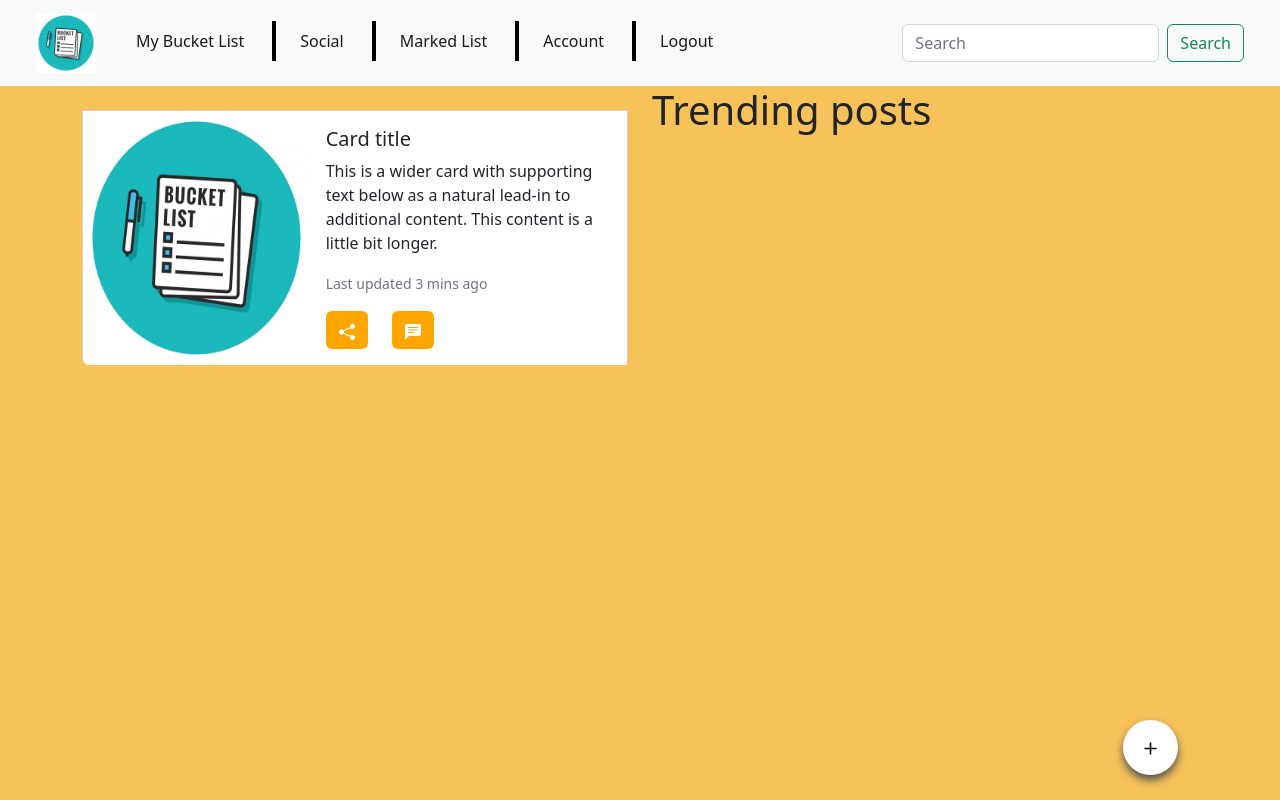
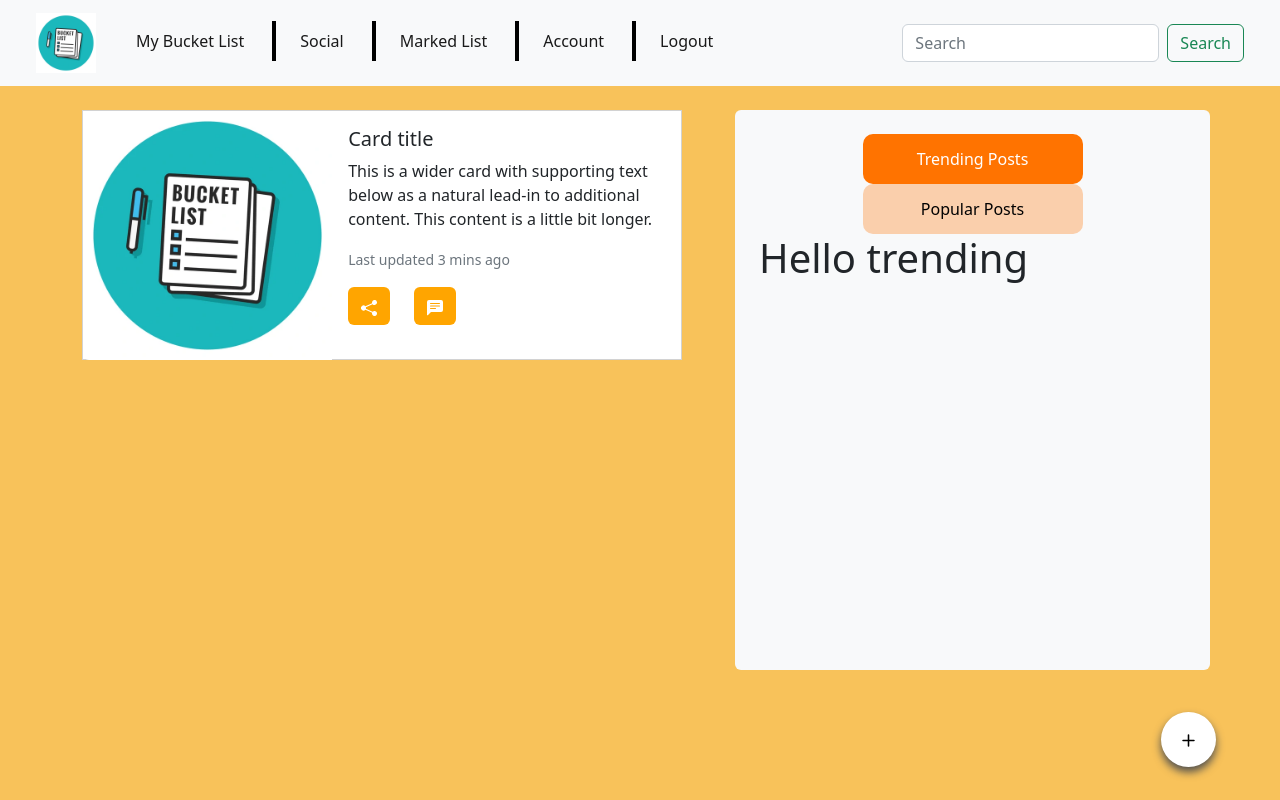
Before and after one commit to Tahirunity786/Reesha, a Django app: page /core/public in a window 1280 px wide. Run offline with Django 5.2, Linux system fonts and the light colour scheme; some libraries are stand-ins or nearby versions.

Commit message:
Updated 3/3/2024 9:41 PM

```diff
--- a/core/models.py
+++ b/core/models.py
@@ -63,7 +63,8 @@ class SocialPost(models.Model):
     image_a = models.ImageField(upload_to="social/post", default=None, null=True)
     image_b = models.ImageField(upload_to="social/post", default=None, null=True)
     date_created = models.DateTimeField(default=timezone.now)  # Provide a default value
-
+    is_trending = models.BooleanField(default=False)
+    is_popular = models.BooleanField(default=False)
     def save(self, *args, **kwargs):
         if not self.pk:
             self.date_created = timezone.now()
--- a/core/static/css/style.css
+++ b/core/static/css/style.css
@@ -464,3 +464,23 @@ input#s-input {
     border-radius: 50%;
     padding-top: 6px;
 }
+#showTrendingBtn,
+#showPopularBtn {
+    background-color: rgb(250, 207, 172);
+    color: rgb(2, 2, 2);
+    outline: none;
+    border: none;
+    width: 220px;
+    border-radius: 10px;
+    height: 50px;
+    transition: background-color 0.3s, color 0.3s; /* Smooth transition for background color and text color */
+}
+
+.active-2 {
+    background-color: rgb(255, 115, 0) !important;
+    color: white !important;
+}
+
+.postList {
+    transition: opacity 0.3s ease-in-out; /* Smooth transition for opacity */
+}
--- a/core/templates/core/social.html
+++ b/core/templates/core/social.html
@@ -4,7 +4,7 @@
 {% load static %}
 <div class="container mb-5">
     <div class="row">
-        <div class="col-lg-6">
+        <div class="col-lg-7">
             <div class="card mb-3 mt-4" style="max-width: 600px; ">
                 <div class="row g-0" style="height: 100%;">
                     <div class="col-lg-5 col-md-12 col-sm-12">
@@ -40,14 +40,69 @@
                 </div>
             </div>
         </div>
-        <div class="col-lg-6">
-            <h1>Trending posts</h1>
+        <div class="col-lg-5 mt-4 bg-light p-4 rounded" style="height: 35rem; ">
+            <div id="postSection">
+                <div class="text-center w-100">
+                    <button id="showTrendingBtn" class="active-2">Trending Posts</button>
+                    <button id="showPopularBtn">Popular Posts</button>
+                </div>
+                <div id="trendingPosts" class="postList" style="overflow-y: hidden;">
+                    <h1>Hello trending</h1>
+                </div>
+
+                <div id="popularPosts" class="postList" style="opacity: 0; display: none; overflow-y: hidden;">
+                    <h1>Hello Popular</h1>
+                </div>
+            </div>
+
+
+
         </div>
     </div>
-    <button style="position: fixed; top: 90%; z-index: 500; right: 8%; background-color: white; border: none; outline: none; border-radius: 50%; height: 55px; width: 55px; padding: 10px; box-shadow: 0px 5px 8px rgb(80, 80, 80);">
-        <svg xmlns="http://www.w3.org/2000/svg" width="25" height="25" fill="currentColor" class="bi bi-plus" viewBox="0 0 16 16">
-            <path d="M8 4a.5.5 0 0 1 .5.5v3h3a.5.5 0 0 1 0 1h-3v3a.5.5 0 0 1-1 0v-3h-3a.5.5 0 0 1 0-1h3v-3A.5.5 0 0 1 8 4"/>
-          </svg>
+    <button
+        style="position: fixed; top: 89%; z-index: 500; right: 5%; background-color: white; border: none; outline: none; border-radius: 50%; height: 55px; width: 55px; padding: 10px; box-shadow: 0px 5px 8px rgb(80, 80, 80);">
+        <svg xmlns="http://www.w3.org/2000/svg" width="25" height="25" fill="currentColor" class="bi bi-plus"
+            viewBox="0 0 16 16">
+            <path
+                d="M8 4a.5.5 0 0 1 .5.5v3h3a.5.5 0 0 1 0 1h-3v3a.5.5 0 0 1-1 0v-3h-3a.5.5 0 0 1 0-1h3v-3A.5.5 0 0 1 8 4" />
+        </svg>
     </button>
 </div>
 {% endblock content %}
+
+{% block js %}
+document.addEventListener('DOMContentLoaded', function() {
+    // Function to toggle active class between buttons
+    document.querySelectorAll('#postSection button').forEach(function(button) {
+        button.addEventListener('click', function() {
+            // Remove active class from all buttons
+            document.querySelectorAll('#postSection button').forEach(function(btn) {
+                btn.classList.remove('active-2');
+            });
+
+            // Add active class to clicked button
+            this.classList.add('active-2');
+
+            // Toggle display of sections with smooth transition
+            if (this.id === 'showTrendingBtn') {
+                document.getElementById('trendingPosts').style.display = 'block';
+                document.getElementById('popularPosts').style.display = 'none';
+                setTimeout(function() {
+                    document.getElementById('trendingPosts').style.opacity = '1';
+                    document.getElementById('popularPosts').style.opacity = '0';
+                }, 10); // Delay for smooth transition
+            } else if (this.id === 'showPopularBtn') {
+                document.getElementById('trendingPosts').style.display = 'none';
+                document.getElementById('popularPosts').style.display = 'block';
+                setTimeout(function() {
+                    document.getElementById('trendingPosts').style.opacity = '0';
+                    document.getElementById('popularPosts').style.opacity = '1';
+                }, 10); // Delay for smooth transition
+            }
+        });
+    });
+});
+
+
+
+{% endblock js %}
```
Also changed, not shown: core/migrations/0009_socialpost.py (added), db.sqlite3.
